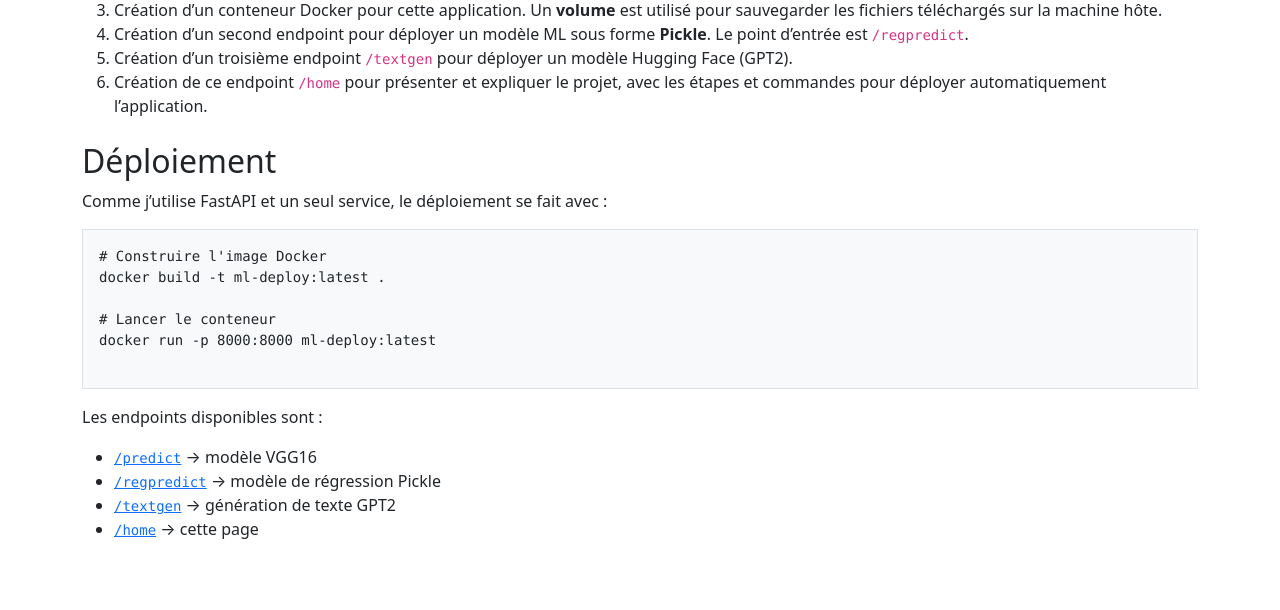
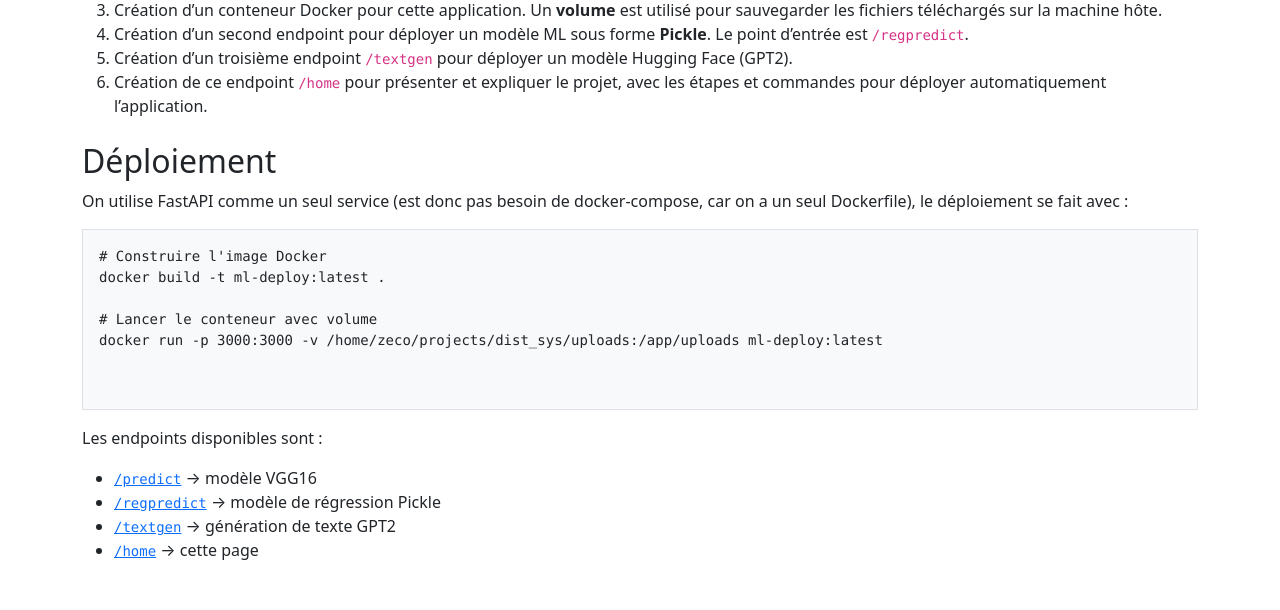
Before and after one commit to zakariaaithssain/syst-dist-lab, a FastAPI app: page /home in a window 1280 px wide. Shown: the part 192-802 px from the top of the page. Before the commit the page ends 731 px from the top, so only its background shows below. Run offline with FastAPI, Linux system fonts and the light colour scheme.

Commit message:
project description in \home

```diff
--- a/app/templates/home.html
+++ b/app/templates/home.html
@@ -43,13 +43,14 @@
 
         <section>
             <h2>Déploiement</h2>
-            <p>Comme j’utilise FastAPI et un seul service, le déploiement se fait avec :</p>
+            <p>On utilise FastAPI comme un seul service (est donc pas besoin de docker-compose, car on a un seul Dockerfile), le déploiement se fait avec :</p>
             <pre class="bg-light p-3 border">
 # Construire l'image Docker
 docker build -t ml-deploy:latest .
 
-# Lancer le conteneur
-docker run -p 8000:8000 ml-deploy:latest
+# Lancer le conteneur avec volume
+docker run -p 3000:3000 -v /home/zeco/projects/dist_sys/uploads:/app/uploads ml-deploy:latest
+
             </pre>
             <p>Les endpoints disponibles sont :</p>
             <ul>
```
